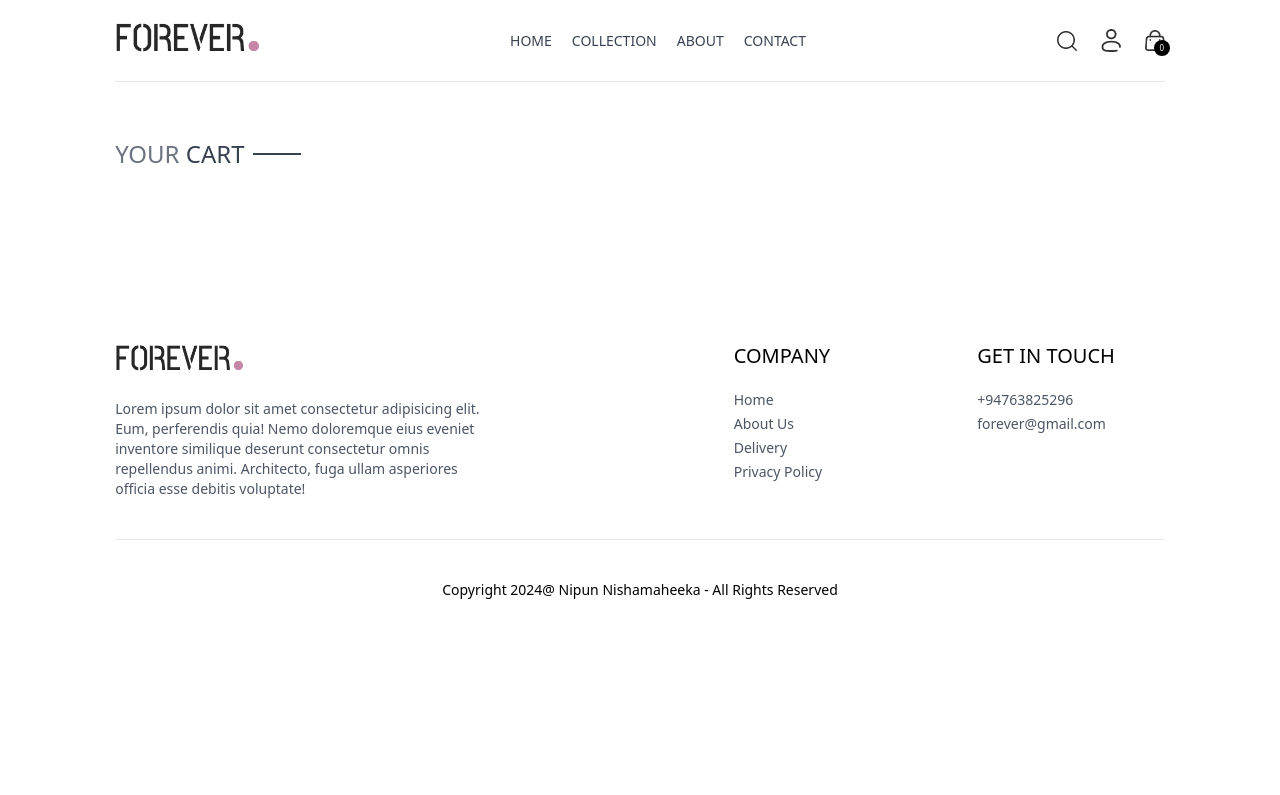
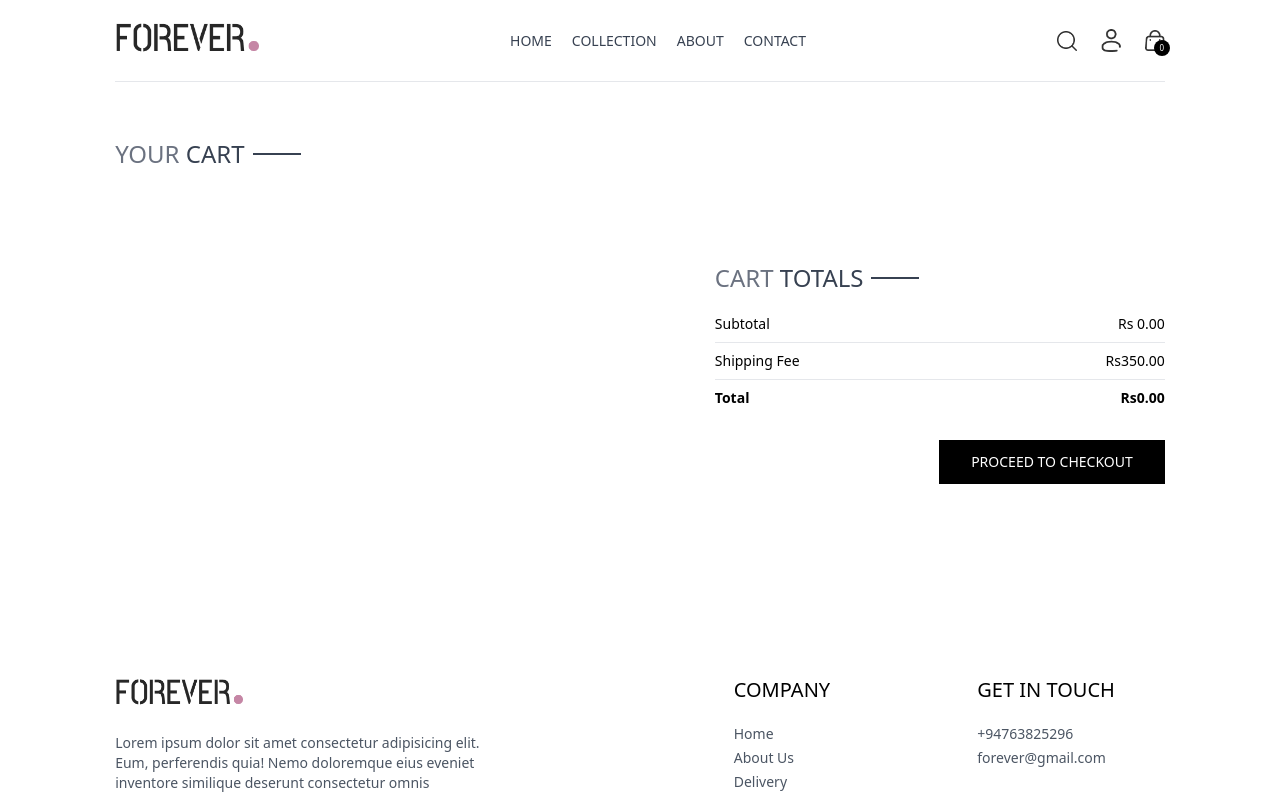
Before and after one commit to nipunnishamaheeka/E-Commerce-WebSite, a React (Vite) app in the folder frontEnd/: page /cart in a window 1280 px wide. Shown: the top 795 px of the page. Built offline with nearby package versions, Linux system fonts and the light colour scheme.

Commit message:
cartTotal and placeOrder button setup

```diff
--- /dev/null
+++ b/frontEnd/src/components/CartTotal.jsx
@@ -0,0 +1,33 @@
+import React, { useContext } from 'react'
+import { ShopContext } from '../context/ShopContext'
+import Title from './Title'
+
+function CartTotal() {
+    const {currency,delivery_fee,getCartAmount} = useContext(ShopContext)
+  return (
+      <div className='w-full' >
+          <div className='text-2xl'>
+              <Title text1={'CART '} text2={'TOTALS'}/>
+          </div>
+          <div className='flex flex-col gap-2 mt-2 text-sm'>
+              <div className='flex justify-between'>
+                  <p>Subtotal</p>
+                  <p>{currency} { getCartAmount()}.00</p>
+              </div>
+              <hr />
+              <div className='flex justify-between'>
+                  <p>Shipping Fee</p>
+                  <p> {currency}{ delivery_fee}.00</p>
+              </div>
+              <hr />
+              <div className='flex justify-between'>
+                  <b>Total</b>
+                  <b>{currency}{ getCartAmount() === 0 ? 0 : getCartAmount() + delivery_fee}.00</b>
+              </div>
+
+          </div>
+    </div>
+  )
+}
+
+export default CartTotal
--- a/frontEnd/src/context/ShopContext.jsx
+++ b/frontEnd/src/context/ShopContext.jsx
@@ -1,15 +1,17 @@
 import { createContext, useEffect, useState } from "react";
 import { products } from "../assets/assets";
 import { toast } from "react-toastify";
+import { useNavigate } from "react-router-dom";
 
 export const ShopContext = createContext();
 
 const ShopContextProvider = (props) => {
   const currency = "Rs";
-  const delivery_fee = 10;
+  const delivery_fee = 350;
   const [search, setSearch] = useState("");
   const [showSearch, setShowSearch] = useState(false);
   const [cartItems, setCartItems] = useState({});
+  const navigate = useNavigate();
 
   const addToCart = async (itemId, size) => {
     if (!size) {
@@ -45,12 +47,27 @@
   };
 
   const updateQuantity = async (itemId, size, quantity) => {
-    let cartData = structuredClone(cartItems)
+    let cartData = structuredClone(cartItems);
 
-    cartData[itemId][size] = quantity
+    cartData[itemId][size] = quantity;
 
-    setCartItems(cartData)
-  }
+    setCartItems(cartData);
+  };
+
+  const getCartAmount = () => {
+    let totalAmount = 0;
+    for (const items in cartItems) {
+      let itemInfo = products.find((product) => product._id === items);
+      for (const item in cartItems[items]) {
+        try {
+          if (cartItems[items][item] > 0) {
+            totalAmount += itemInfo.price * cartItems[items][item];
+          }
+        } catch (error) {}
+      }
+    }
+    return totalAmount;
+  };
 
   const value = {
     products,
@@ -62,7 +79,10 @@
     setShowSearch,
     cartItems,
     addToCart,
-    getCartCount,updateQuantity
+    getCartCount,
+    updateQuantity,
+    getCartAmount,
+    navigate,
   };
 
   return (
--- a/frontEnd/src/pages/Cart.jsx
+++ b/frontEnd/src/pages/Cart.jsx
@@ -2,9 +2,10 @@
 import { ShopContext } from "../context/ShopContext";
 import Title from "../components/Title";
 import { assets } from "../assets/assets";
+import CartTotal from "../components/CartTotal";
 
 const Cart = () => {
-  const { products, currency, cartItems, updateQuantity} =
+  const { products, currency, cartItems, updateQuantity ,navigate} =
     useContext(ShopContext);
   const [cartData, setCartData] = useState([]);
 
@@ -51,13 +52,37 @@
                     {productData.name}
                   </p>
                   <div className="flex items-center gap-5 mt-2">
-                    <p>{currency}{productData.price}</p>
-                    <p className="px-2 sm:px-3 sm:py-1 border bg-slate-50">{ item.size}</p>
+                    <p>
+                      {currency}
+                      {productData.price}
+                    </p>
+                    <p className="px-2 sm:px-3 sm:py-1 border bg-slate-50">
+                      {item.size}
+                    </p>
                   </div>
                 </div>
               </div>
-              <input onChange={(e) =>e.target.value === '' || e.target.value === '0' ? null : updateQuantity(item._id,item.size,Number(e.target.value))} className="border max-w-10 sm:max-w-20 px-1 sm:px-2 py-1" type="number" min={1} defaultValue={item.quantity} />
-              <img onClick={()=> updateQuantity(item._id,item.size,0)} className="w-4 mr-4 sm:w-5 cursor-pointer" src={assets.bin_icon} alt="" />
+              <input
+                onChange={(e) =>
+                  e.target.value === "" || e.target.value === "0"
+                    ? null
+                    : updateQuantity(
+                        item._id,
+                        item.size,
+                        Number(e.target.value)
+                      )
+                }
+                className="border max-w-10 sm:max-w-20 px-1 sm:px-2 py-1"
+                type="number"
+                min={1}
+                defaultValue={item.quantity}
+              />
+              <img
+                onClick={() => updateQuantity(item._id, item.size, 0)}
+                className="w-4 mr-4 sm:w-5 cursor-pointer"
+                src={assets.bin_icon}
+                alt=""
+              />
             </div>
           ) : (
             <div key={index} className="py-4 border-b text-gray-700">
@@ -66,6 +91,14 @@
           );
         })}
       </div>
+      <div className="flex justify-end my-20">
+        <div className="w-full sm:w-[450px]">
+          <CartTotal />
+          <div className="w-full text-end">
+            <button onClick={() => navigate('/place-order')} className="bg-black text-white text-sm my-8 px-8 py-3"> PROCEED TO CHECKOUT </button>
+          </div>
+        </div>
+      </div>
     </div>
   );
 };
```
